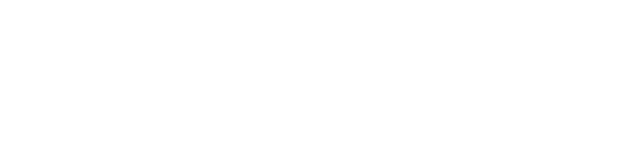
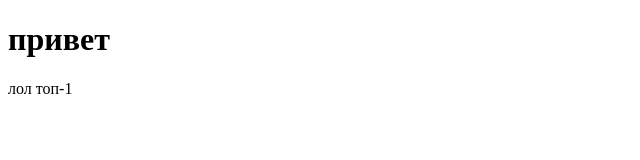
Before and after one commit to moondack/second_git, a plain HTML site: page index.html in a window 1280 px wide. Shown: the whole page, without its empty margins (0-640 px from the left). Drawn offline with Linux system fonts and the light colour scheme.

Commit message:
крутя

```diff
--- a/index.html
+++ b/index.html
@@ -6,6 +6,7 @@
     <title>Document</title>
 </head>
 <body>
-
+    <h1>привет</h1>
+    <p>лол топ-1</p>
 </body>
 </html>
```
